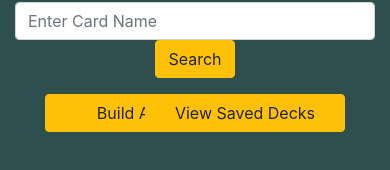
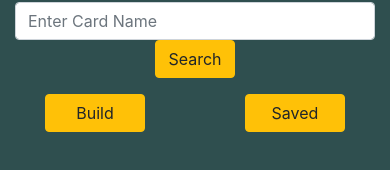
Before and after one commit to S00198481/MagicBuilder, an Angular app: page / in a window 390 px wide. Shown: the part 260-430 px from the top of the page. Built offline with nearby package versions, Linux system fonts and the light colour scheme; what @angular/fire would draw is missing.

Commit message:
styling updated for mobile

```diff
--- a/src/app/app.component.css
+++ b/src/app/app.component.css
@@ -1,3 +1,20 @@
+@media only screen and (max-width: 576px) {
+    .divButton {
+      width: 100px;
+    }
+    .card {
+        justify-content: center;
+    }
+}
+@media only screen and (min-width: 576px) {
+    .divButton {
+      width: 200px;
+    }
+    .card {
+        justify-content: center;
+    }
+}
+
 .btn-circle.btn-xl {
     width: 70px;
     height: 70px;
@@ -24,7 +41,6 @@ h1 {
 .divButton {
     margin-top: 1em;
     margin-bottom: 1em;
-    width: 200px
 }
 
 #rightButton {
--- a/src/app/app.component.html
+++ b/src/app/app.component.html
@@ -16,14 +16,13 @@
 <div class="container d-flex justify-content-between">
   <div class="col-6">
     <div class="float-left .menuButton">
-    <button class="btn btn-warning divButton" (click)="show = !show" (click)="hideSaved()">{{show ? 'Hide' : 'Build A
-      Deck'}}</button>
+    <button class="btn btn-warning divButton" (click)="show = !show" (click)="hideSaved()">{{show ? 'Hide' : 'Build'}}</button>
     </div>
   </div>
   <div class="col-6
   ">
     <div class="float-right .menuButton">
-    <button class="btn btn-warning divButton" id="rightButton" (click)="savedShow = !savedShow" (click)="hideBuild()" id="#saveBtn"  (click)="hideSearchedCards()" (click)="showSavedCards()" (click)="cards=null" (click)="savedCards=null">{{savedShow ? 'Hide' : 'View Saved Decks'}}</button>
+    <button class="btn btn-warning divButton" id="rightButton" (click)="savedShow = !savedShow" (click)="hideBuild()" id="#saveBtn"  (click)="hideSearchedCards()" (click)="showSavedCards()" (click)="cards=null" (click)="savedCards=null">{{savedShow ? 'Hide' : 'Saved'}}</button>
     </div>
   </div>
 </div>
@@ -36,8 +35,8 @@
 </div>
 
   <div style="background-color: dimgray;"  class="row bg-light mt-4 p-4" *ngIf="cards" [hidden]="boolSearchedCards == false">
-    <div class="col-xl-3 mt-4" id="cardRoot" *ngFor="let card of this.cards.cards" [cards]="cards" [hidden]="card.imageUrl==null">
-      <img src="{{card.imageUrl}}" width="200px">
+    <div class="col-xl-3 mt-4 card" *ngFor="let card of this.cards.cards" [cards]="cards" [hidden]="card.imageUrl==null">
+      <img class="mx-auto" src="{{card.imageUrl}}" width="200px">
       <div>
       <button *ngIf="this.show" [hidden]="buttonShow==false" type="button" class="btn btn-success btn-circle mr-0" (click)="saveCard(card)" (click)="checkDeckSize()" (click)="hideButtons()">Add</button>
       </div>
@@ -45,8 +44,8 @@
   </div>
 
   <div class="row bg-light mt-4 p-4" *ngIf="savedCards" [hidden]="boolSavedCards == false">
-    <div class="col-xl-3 mt-4" *ngFor="let card of this.savedCards" [savedCards]="savedCards" [hidden]="card.imageUrl==null">
-      <img src="{{card.imageUrl}}" width="200px">
+    <div class="col-xl-3 mt-4 card" *ngFor="let card of this.savedCards" [savedCards]="savedCards" [hidden]="card.imageUrl==null">
+      <img class="mx-auto" src="{{card.imageUrl}}" width="200px">
       <div>
       <button *ngIf="this.show" type="button" class="btn btn-success btn-circle mr-0" (click)="saveCard(card)">Add</button>
       </div>
```
